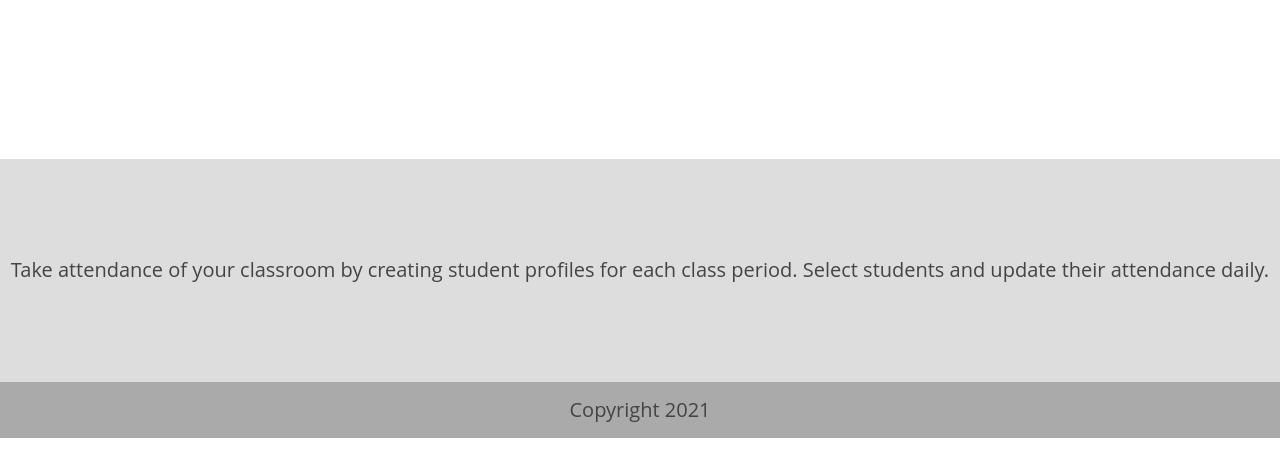
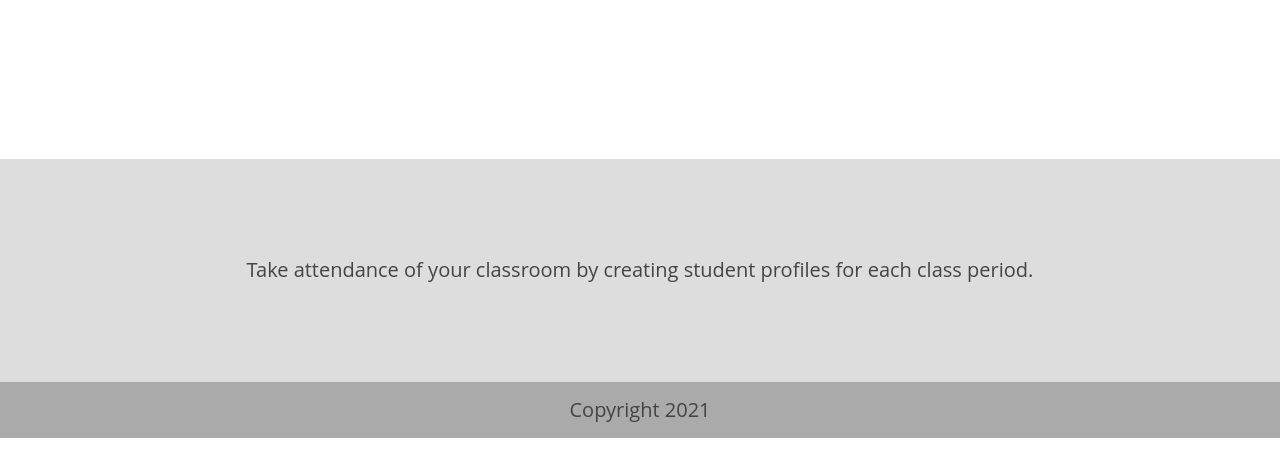
Before and after one commit to bluwakpa/present-capstone, a plain HTML site: page index.html in a window 1280 px wide. Shown: the part 332-800 px from the top of the page. Drawn offline with nearby package versions, Linux system fonts and the light colour scheme.

Commit message:
edit index text

```diff
--- a/index.html
+++ b/index.html
@@ -15,7 +15,7 @@
         </header>
 
         <section>
-            <p>Take attendance of your classroom by creating student profiles for each class period. Select students and update their attendance daily.</p>
+            <p>Take attendance of your classroom by creating student profiles for each class period.</p>
         </section>
 
 
```
